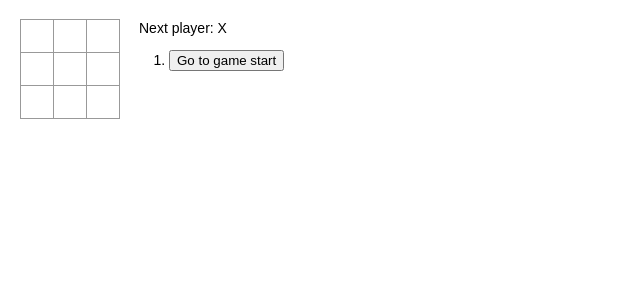
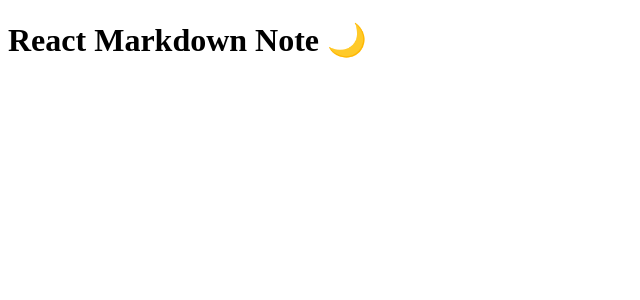
Before and after one commit to hyunwk/todo_react, a React app: page / in a window 1280 px wide. Shown: the top 300 px of the page, without its empty margins (0-640 px from the left). Built offline with nearby package versions, Linux system fonts and the light colour scheme.

Commit message:
feat: init

```diff
--- /dev/null
+++ b/src/components/App.js
@@ -0,0 +1,11 @@
+import React from 'react';
+
+const App = class extends React.Component {
+  render() {
+    return (
+        <h1>React Markdown Note 🌙</h1>
+    );
+  }
+};
+
+export default App;
--- a/src/index.js
+++ b/src/index.js
@@ -1,150 +1,5 @@
-
 import React from 'react';
 import ReactDOM from 'react-dom';
-import './style.css';
+import App from './components/App';
 
-
-function Square(props) {
-    return (
-        <button width="300ox" className="square" onClick={props.onClick}>
-            {props.value}
-        </button>
-    );
-}
-
-class Board extends React.Component {
-    renderSquare(i) {
-        return (
-            <Square
-                value={this.props.squares[i]}
-                onClick={() => this.props.onClick(i)}
-            />
-        );
-    }
-
-    render() {
-        return (
-            <div>
-                <div className="board-row">
-                    {this.renderSquare(0)}
-                    {this.renderSquare(1)}
-                    {this.renderSquare(2)}
-                </div>
-                <div className="board-row">
-                    {this.renderSquare(3)}
-                    {this.renderSquare(4)}
-                    {this.renderSquare(5)}
-                </div>
-                <div className="board-row">
-                    {this.renderSquare(6)}
-                    {this.renderSquare(7)}
-                    {this.renderSquare(8)}
-                </div>
-            </div>
-        );
-    }
-}
-
-class Game extends React.Component {
-    constructor(props) {
-        super(props);
-        this.state = {
-            history: [
-                {
-                    squares: Array(9).fill(null)
-                }
-            ],
-            stepNumber: 0,
-            xIsNext: true
-        };
-    }
-
-    handleClick(i) {
-        const history = this.state.history.slice(0, this.state.stepNumber + 1);
-        const current = history[history.length - 1];
-        const squares = current.squares.slice();
-        if (calculateWinner(squares) || squares[i]) {
-            return;
-        }
-        squares[i] = this.state.xIsNext ? "X" : "O";
-        this.setState({
-            history: history.concat([
-                {
-                    squares: squares
-                }
-            ]),
-            stepNumber: history.length,
-            xIsNext: !this.state.xIsNext
-        });
-    }
-
-    jumpTo(step) {
-        this.setState({
-            stepNumber: step,
-            xIsNext: (step % 2) === 0
-        });
-    }
-
-    render() {
-        const history = this.state.history;
-        const current = history[this.state.stepNumber];
-        const winner = calculateWinner(current.squares);
-
-        const moves = history.map((step, move) => {
-            const desc = move ?
-                'Go to move #' + move :
-                'Go to game start';
-            return (
-                <li key={move}>
-                    <button onClick={() => this.jumpTo(move)}>{desc}</button>
-                </li>
-            );
-        });
-
-        let status;
-        if (winner) {
-            status = "Winner: " + winner;
-        } else {
-            status = "Next player: " + (this.state.xIsNext ? "X" : "O");
-        }
-
-        return (
-            <div className="game">
-                <div className="game-board">
-                    <Board
-                        squares={current.squares}
-                        onClick={i => this.handleClick(i)}
-                    />
-                </div>
-                <div className="game-info">
-                    <div>{status}</div>
-                    <ol>{moves}</ol>
-                </div>
-            </div>
-        );
-    }
-}
-
-// ========================================
-
-ReactDOM.render(<Game />, document.getElementById("root"));
-
-function calculateWinner(squares) {
-    const lines = [
-        [0, 1, 2],
-        [3, 4, 5],
-        [6, 7, 8],
-        [0, 3, 6],
-        [1, 4, 7],
-        [2, 5, 8],
-        [0, 4, 8],
-        [2, 4, 6]
-    ];
-    for (let i = 0; i < lines.length; i++) {
-        const [a, b, c] = lines[i];
-        if (squares[a] && squares[a] === squares[b] && squares[a] === squares[c]) {
-            return squares[a];
-        }
-    }
-    return null;
-}
+ReactDOM.render(<App />, document.getElementById('root'));
--- a/src/style.css
+++ /dev/null
@@ -1,51 +0,0 @@
-body {
-    font: 14px "Century Gothic", Futura, sans-serif;
-    margin: 20px;
-}
-
-ol,
-ul {
-    padding-left: 30px;
-}
-
-.board-row:after {
-    clear: both;
-    content: "";
-    display: table;
-}
-
-.status {
-    margin-bottom: 10px;
-}
-
-.square {
-    background: #fff;
-    border: 1px solid #999;
-    float: left;
-    font-size: 24px;
-    font-weight: bold;
-    line-height: 34px;
-    height: 34px;
-    margin-right: -1px;
-    margin-top: -1px;
-    padding: 0;
-    text-align: center;
-    width: 34px;
-}
-
-.square:focus {
-    outline: none;
-}
-
-.kbd-navigation .square:focus {
-    background: #ddd;
-}
-
-.game {
-    display: flex;
-    flex-direction: row;
-}
-
-.game-info {
-    margin-left: 20px;
-}
--- a/webpack.config.js
+++ b/webpack.config.js
@@ -1,37 +1,30 @@
+const webpack = require('webpack')
 const HtmlWebpackPlugin = require('html-webpack-plugin');
-const path = require('path'); // used to resolve absolute path to project's root directory (where web pack.config.js should be located)
-
 module.exports = {
+  mode: 'development',
+  devtool: 'eval-source-map',
   entry: './src/index.js',
   output: {
-        filename: 'main.js',
-        path: path.resolve(__dirname, 'dist'),
-    },
-    module: {
-        rules: [
-            {
-                test: /\.js$/, // property identifies which file or files should be transformed.
-                exclude: /node_modules/,
-                use: {
-                    loader: 'babel-loader', // property indicates which loader should be used to do the transforming.
-                    options: {
-                        presets: ['@babel/preset-react'],
-                    }
-                },
-            },
-            {
-                test: /\.css$/,   //.css 확장자로 끝나는 모든 파일
-                use: ['style-loader', 'css-loader']
-            }
-        ],
+    filename: 'bundle.js',
+    clean: true,
   },
   plugins: [
     new HtmlWebpackPlugin({
       template: 'public/index.html',
     }),
   ],
-    mode: 'development',
-    performance: {
-        hints: false
-    }
+  module: {
+    rules: [
+      {
+        test: /\.m?js$/,
+        exclude: /(node_modules|bower_components)/,
+        use: {
+          loader: 'babel-loader',
+          options: {
+            presets: ['@babel/preset-env', '@babel/preset-react'],
+          },
+        },
+      },
+    ],
+  },
 };
```
Also changed, not shown: package.json (+9 -8 lines), public/index.html (+0 -7 lines), 3 other files (tests, documents, lock files or other folders). Lines whose indentation alone changed are shown as unchanged.
